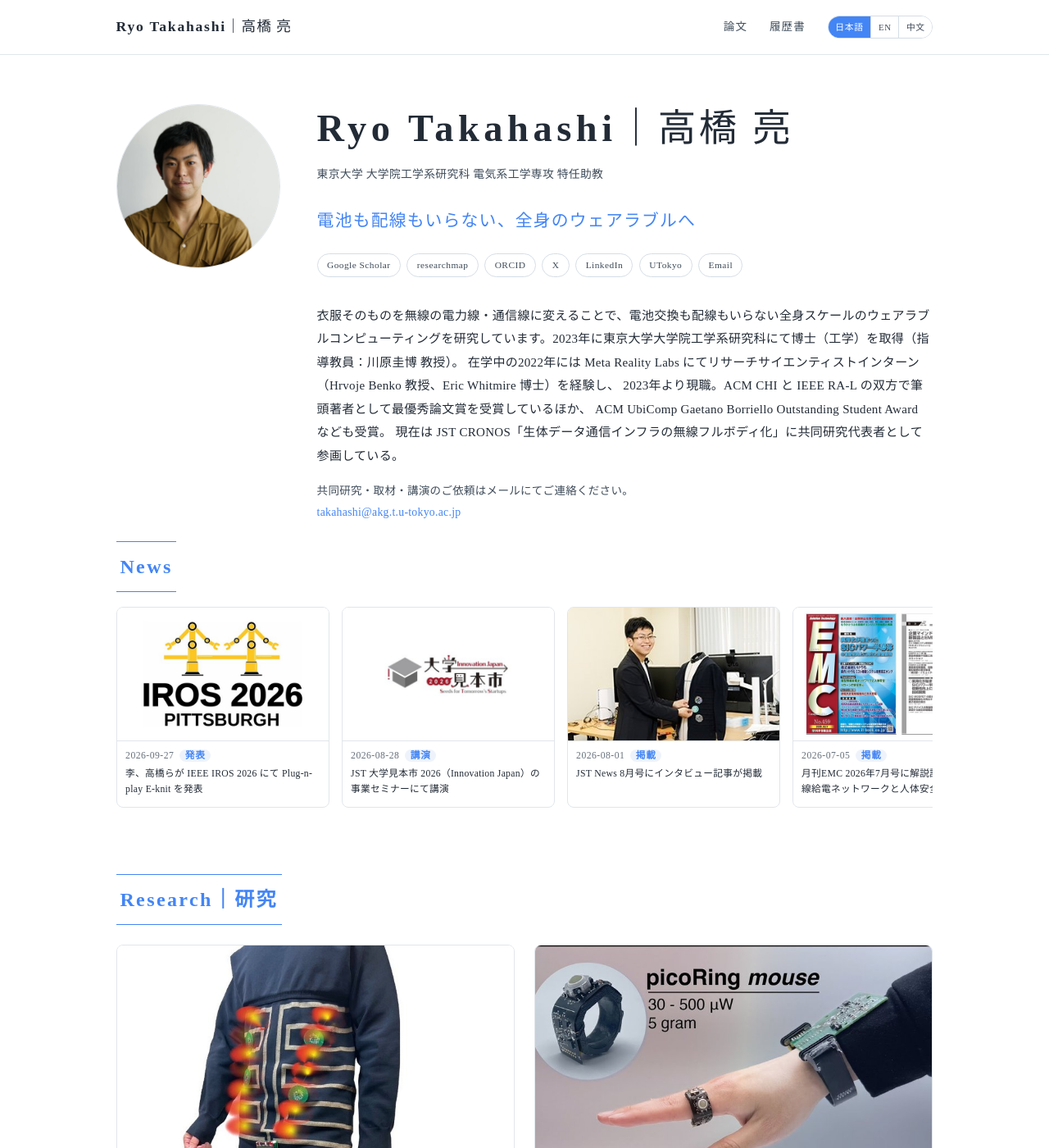
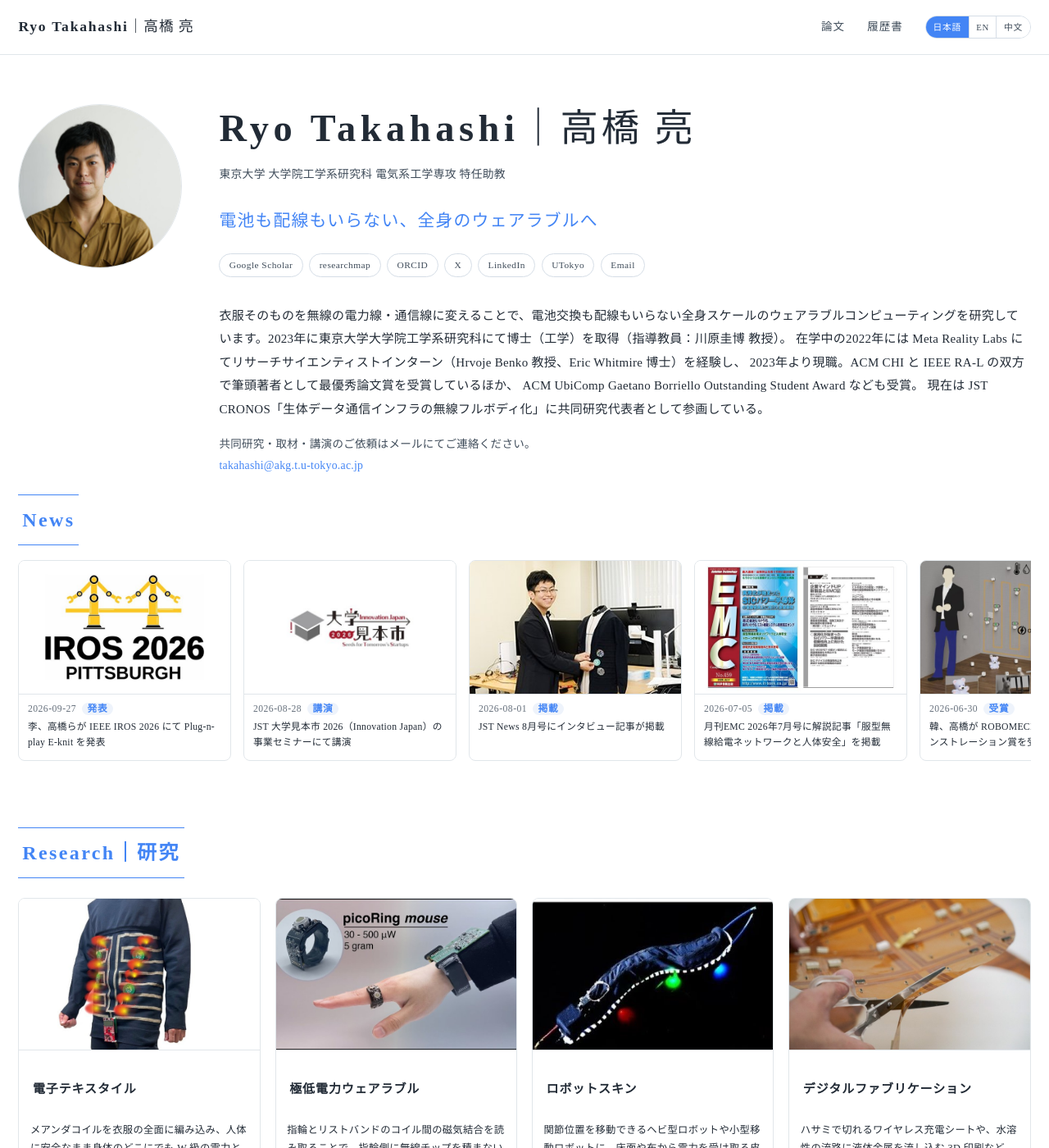
Before and after one commit to takahashiryo/takahashiryo.github.io, a Jekyll site: the page built from _pages/ja.html, in a window 1280 px wide and 1400 px high. Shown: the whole window at 82% size. Built offline with Jekyll 4.4.1, drawn with Linux system fonts in a browser that asks for light colours.

Commit message:
研究カードを1行4枚にし、左右の余白を半分に詰める
- 本文幅を 1080px → 1320px、.wrap の内側の余白も詰めた。
  1500px の画面で左余白が 210px → 90px になる。
- 研究カードを1行4枚に。auto-fit の minmax だと幅次第で5列になったりするので
  列数を決め打ちし、1100px 以下で2列、640px 以下で1列に落とす。
- 4列だと1枚が狭いので、カード内の余白と文字を少し詰めた。

Co-Authored-By: Claude Opus 5 <noreply@anthropic.com>

```diff
--- a/_includes/style.html
+++ b/_includes/style.html
@@ -24,7 +24,7 @@
   a:hover { text-decoration: underline; }
   img { max-width: 100%; height: auto; }
 
-  .wrap { max-width: 1080px; margin: 0 auto; padding: 0 clamp(1.1rem, 4vw, 2.6rem); }
+  .wrap { max-width: 1320px; margin: 0 auto; padding: 0 clamp(0.8rem, 2vw, 1.4rem); }
 
   /* ── ヘッダー ── */
   .masthead {
@@ -131,10 +131,13 @@
   }
 
   /* ── 研究テーマ（図＋本文＋関連論文のカード） ── */
+  /* 4テーマを1行に並べる。auto-fit だと幅次第で5列になったりするので列数を決め打ちする */
   .themes {
-    display: grid; grid-template-columns: repeat(auto-fit, minmax(330px, 1fr));
-    gap: 1.6em; margin-top: 1.6em;
+    display: grid; grid-template-columns: repeat(4, 1fr);
+    gap: 1.2em; margin-top: 1.6em;
   }
+  @media (max-width: 1100px) { .themes { grid-template-columns: repeat(2, 1fr); } }
+  @media (max-width: 640px)  { .themes { grid-template-columns: 1fr; } }
   .theme {
     border: 1px solid var(--line); border-radius: 8px; background: #fff;
     overflow: hidden; display: flex; flex-direction: column;
@@ -142,13 +145,13 @@
   .theme-fig { background: #f3f5f7; border-bottom: 1px solid var(--line); }
   .theme-fig img { display: block; width: 100%; aspect-ratio: 16 / 10; object-fit: cover; }
   .theme h3 {
-    margin: 1.2em 1.3em 0.5em; font-size: 1.05em; letter-spacing: 0.08em;
+    margin: 1.0em 1.1em 0.45em; font-size: 1em; letter-spacing: 0.06em;
     color: var(--ink); font-weight: 600;
   }
-  .theme p { margin: 0 1.3em; font-size: 0.86em; color: var(--ink); line-height: 1.85; }
+  .theme p { margin: 0 1.1em; font-size: 0.82em; color: var(--ink); line-height: 1.8; }
 
   /* 関連論文。まずは下端に寄せる（subgrid が使えない環境向けの土台） */
-  .theme-pubs { margin: auto 1.3em 1.3em; padding-top: 1em; }
+  .theme-pubs { margin: auto 1.1em 1.2em; padding-top: 0.9em; }
 
   /* 行を隣のカードと揃える。カードを4行ぶんの subgrid にすると、
      図・見出し・本文・関連論文がそれぞれ同じ高さの行に入る。
```
